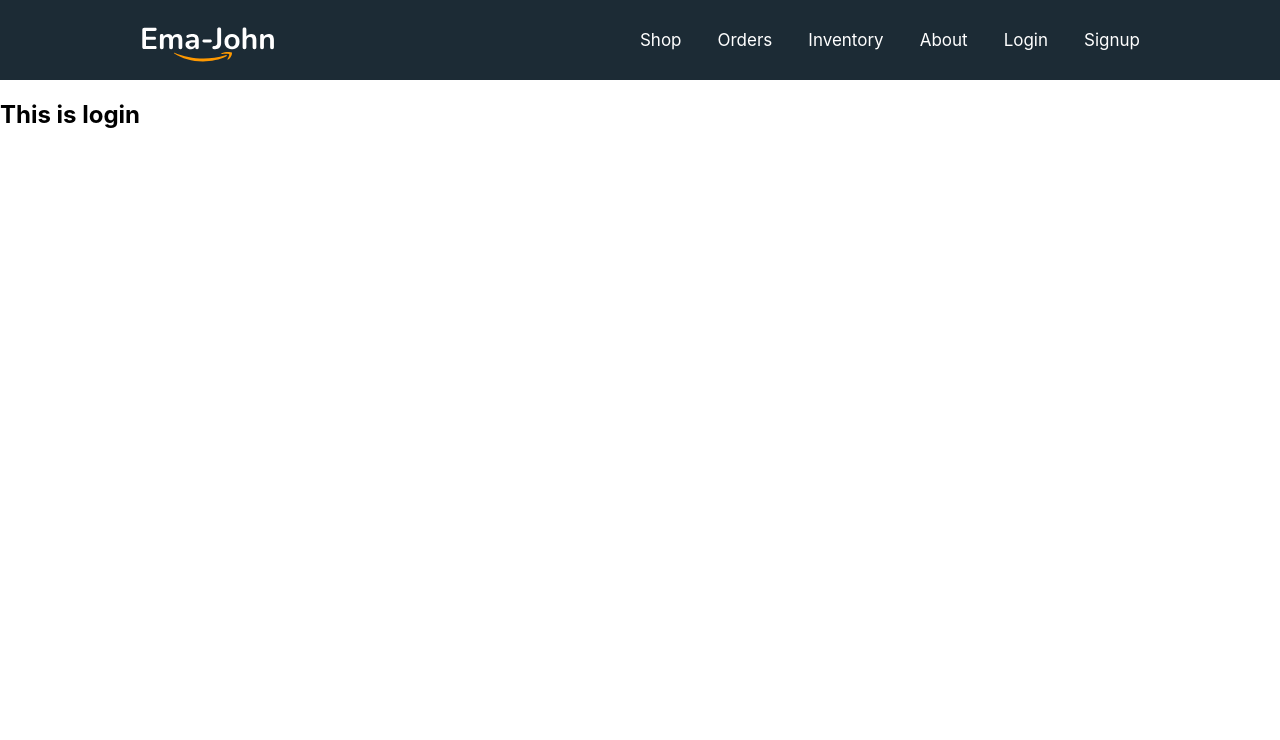
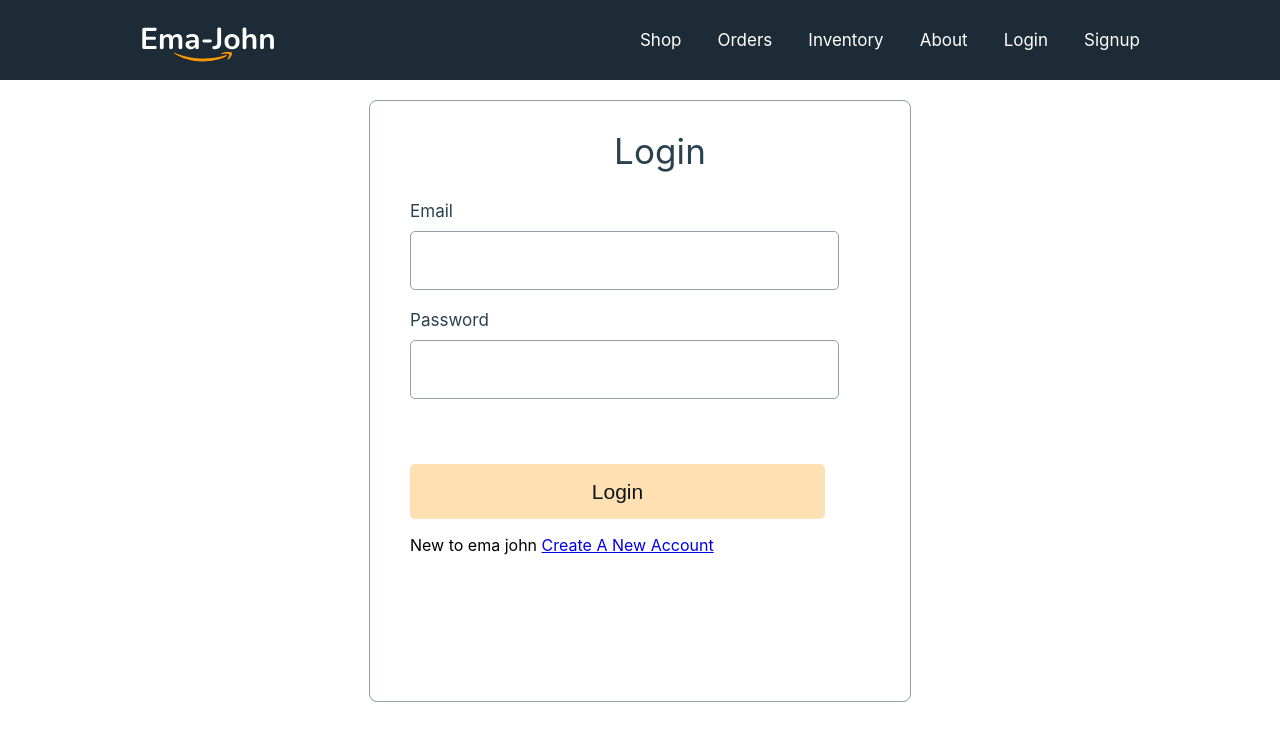
Before and after one commit to abdulhakim10/ema-john-simple, a React (Create React App) app: page /login in a window 1280 px wide. Shown: the top 740 px of the page. Built offline with nearby package versions, Linux system fonts and the light colour scheme.

Commit message:
Create Login component and style Login form

```diff
--- a/src/components/Login/Login.css
+++ b/src/components/Login/Login.css
@@ -0,0 +1,60 @@
+.form-container{
+    width: 500px;
+    height: 600px;
+    margin: 20px auto;
+    border: 1px solid #95A0A7;
+    border-radius: 8px;
+    padding-left: 40px;
+}
+
+.form-title{
+    font-weight: 400;
+    font-size: 35px;
+    line-height: 42px;
+    letter-spacing: 0.0025em;
+    color: #2A414F;
+    text-align: center;
+}
+
+.form-control{
+    margin-bottom: 20px;
+}
+
+.form-control label{
+    display: block;
+    font-weight: 400;
+    font-size: 17px;
+    line-height: 20px;
+    letter-spacing: 0.0015em;
+    color: #2A414F;
+    margin-bottom: 10px;
+}
+
+.form-control input{
+    width: 415px;
+    height: 55px;
+    border: 1px solid #95A0A7;
+    border-radius: 5px;
+    font-size: 1.5em;
+    padding-left: 10px;
+}
+
+.btn-submit{
+    width: 415px;
+    height: 55px;
+    background: rgba(255, 153, 0, 0.3);
+    border-radius: 5px;
+
+    /* btn text */
+    font-weight: 400;
+    font-size: 21px;
+    margin-top: 45px;
+    line-height: 25px;
+    letter-spacing: 0.0015em;
+    border: none;
+    color: #0E161A;
+}
+
+.btn-submit:hover{
+    background: rgba(255, 153, 0, 0.6);
+}
--- a/src/components/Login/Login.js
+++ b/src/components/Login/Login.js
@@ -1,10 +1,23 @@
 import React from 'react';
+import { Link } from 'react-router-dom';
 import './Login.css';
 
 const Login = () => {
     return (
-        <div>
-            <h2>This is login</h2>
+        <div className='form-container'>
+            <h2 className='form-title'>Login</h2>
+            <form>
+            <div className="form-control">
+                <label htmlFor="email">Email</label>
+                <input type="email" name="email" required />
+            </div>
+            <div className="form-control">
+                <label htmlFor="password">Password</label>
+                <input type="password" name="password" required />
+            </div>
+            <input className='btn-submit' type="submit" value="Login" />
+            </form>
+            <p>New to ema john <Link to='/signup'>Create A New Account</Link></p>
         </div>
     );
 };
```
